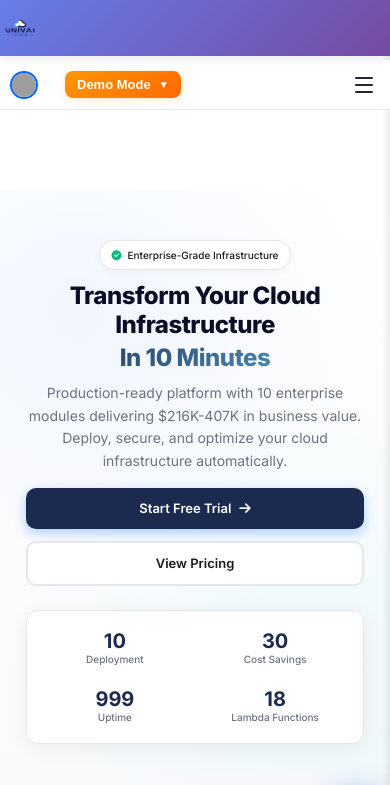
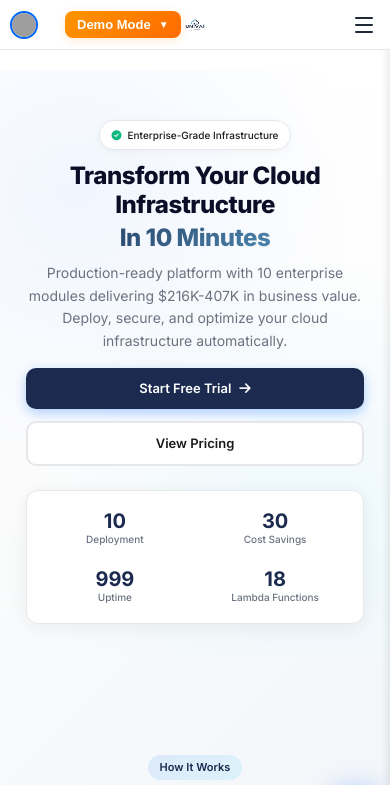
Before and after one commit to Botbynetz/Cloud-Infrastructure-Automation, a plain HTML site: page index.html in a window 390 px wide. Shown: the top 785 px of the page. Drawn offline with Linux system fonts and the light colour scheme; grey boxes are pictures that could not be loaded.

Commit message:
feat: Merge logo into main header row - single row design

```diff
--- a/index.html
+++ b/index.html
@@ -32,48 +32,23 @@
 
     <!-- Header Row 1 Logo Styles -->
     <style>
-        .header-row-1 {
-            position: fixed;
-            top: 0;
-            left: 0;
-            width: 100%;
-            background: linear-gradient(135deg, #667eea 0%, #764ba2 100%);
-            padding: 10px 0;
-            z-index: 1001;
-            box-shadow: 0 2px 10px rgba(0,0,0,0.1);
-        }
-
-        .logo-container {
-            text-align: center;
+        /* Header logo in center */
+        .header-logo {
+            position: absolute;
+            left: 50%;
+            transform: translateX(-50%);
+            display: flex;
+            align-items: center;
         }
 
         .header-logo-img {
-            height: 50px;
+            height: 45px;
             width: auto;
         }
 
-        /* Adjust main-header position (Row 2) */
-        .main-header {
-            top: 70px !important; /* Space for Row 1 */
-        }
-
-        /* Adjust body padding */
-        body {
-            padding-top: 130px !important; /* Row 1 (70px) + Row 2 (60px) */
-        }
-
         @media (max-width: 768px) {
-            .header-row-1 {
-                padding: 8px 0;
-            }
             .header-logo-img {
-                height: 40px;
-            }
-            .main-header {
-                top: 60px !important;
-            }
-            body {
-                padding-top: 120px !important;
+                height: 35px;
             }
         }
 
@@ -220,17 +195,10 @@
     <!-- Skip to Main Content (Accessibility) -->
     <a href="#main-content" class="skip-to-content">Skip to main content</a>
 
-    <!-- HEADER ROW 1: LOGO CENTERED (NEW) -->
-    <header class="header-row-1">
-        <div class="logo-container">
-            <img src="frontend/assets/images/univai-logo.png" alt="UnivAI Cloud" class="header-logo-img">
-        </div>
-    </header>
-
-    <!-- HEADER ROW 2: ORIGINAL HEADER (KEEP AS IS) -->
+    <!-- MAIN HEADER -->
     <header class="main-header">
         <div class="header-container">
-            <!-- Left Side: Profile + Mode Toggle -->
+            <!-- Left Side: Profile + Mode Dropdown -->
             <div class="header-left">
                 <!-- Profile Button -->
                 <button class="profile-btn" id="profileBtn" aria-label="Profile">
@@ -263,7 +231,10 @@
                 </div>
             </div>
 
-            <!-- Logo (Center) - HIDDEN, using Row 1 instead -->
+            <!-- Center: Logo -->
+            <a href="index.html" class="header-logo">
+                <img src="frontend/assets/images/univai-logo.png" alt="UnivAI Cloud" class="header-logo-img">
+            </a>
 
             <!-- Right Side: Menu Button -->
             <div class="header-right">
```
